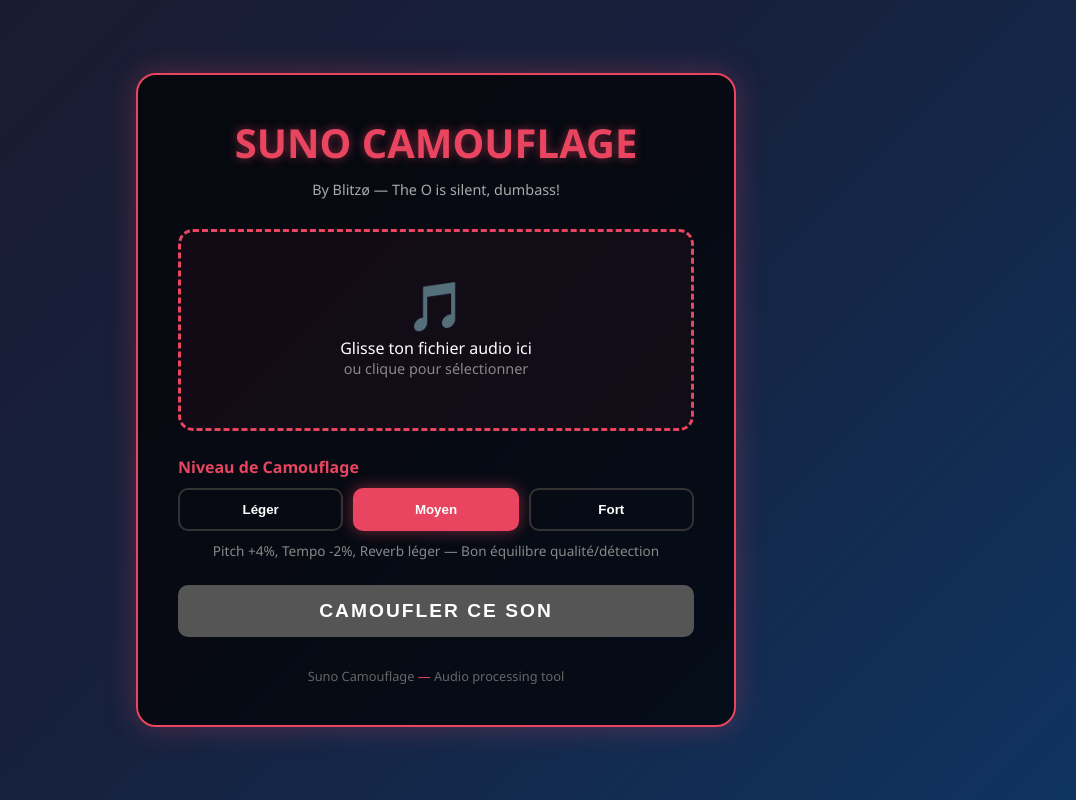
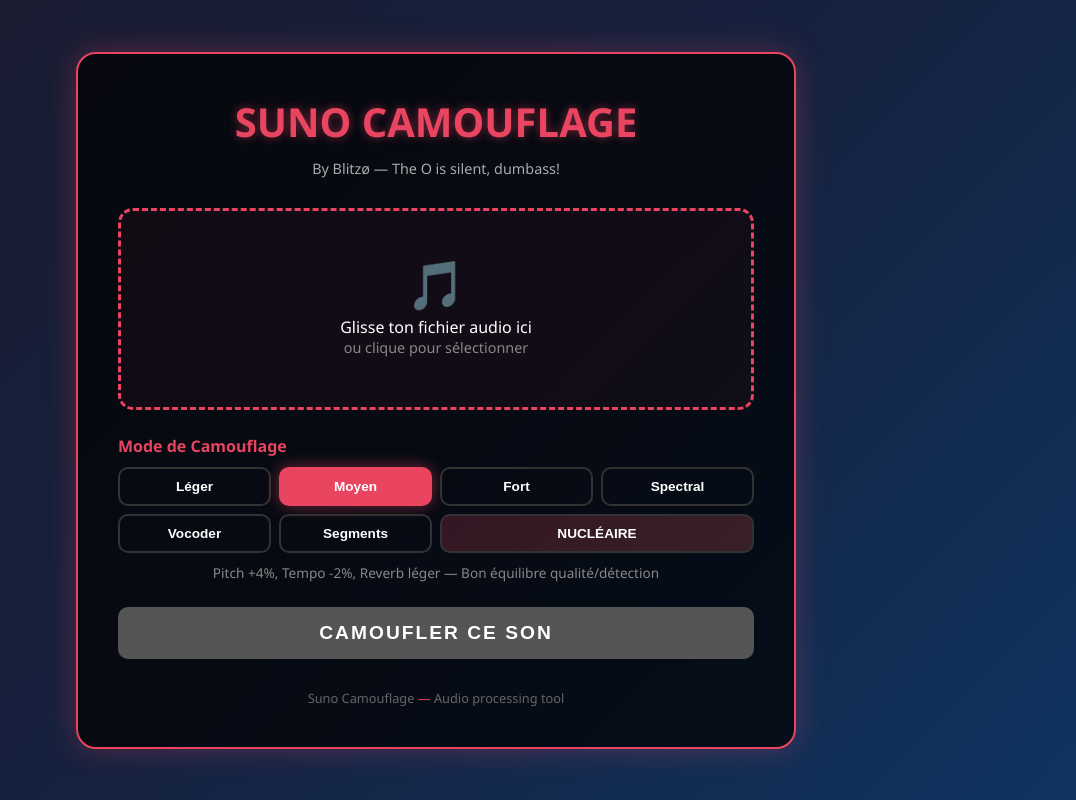
Before and after one commit to damiencity/suno-camouflage, a Flask app: page / in a window 1280 px wide. Shown: the whole page, without its empty margins (204-1280 px from the left). Run offline with Flask 3, Linux system fonts and the light colour scheme.

Commit message:
Add advanced camouflage modes: spectral, vocoder, segments, ultimate
Co-authored-by: Cursor <cursoragent@cursor.com>

```diff
--- a/app.py
+++ b/app.py
@@ -9,34 +9,93 @@ app.config['MAX_CONTENT_LENGTH'] = 50 * 1024 * 1024
 UPLOAD_FOLDER = 'uploads'
 os.makedirs(UPLOAD_FOLDER, exist_ok=True)
 
-def camouflage_audio(input_path, output_path, level="medium"):
+FFMPEG_TIMEOUT = 180
+LONG_TIMEOUT = 300
+
+
+def run_ffmpeg(args, timeout=FFMPEG_TIMEOUT):
+    cmd = ['ffmpeg', '-y'] + args
+    try:
+        result = subprocess.run(cmd, capture_output=True, text=True, timeout=timeout)
+        if result.returncode != 0:
+            print(f"FFmpeg error: {result.stderr}")
+            return False
+        return True
+    except Exception as e:
+        print(f"Error: {e}")
+        return False
+
+
+def has_rubberband():
+    return shutil.which('rubberband') is not None
+
+
+def get_duration(input_path):
+    result = subprocess.run(
+        [
+            'ffprobe', '-v', 'error', '-show_entries', 'format=duration',
+            '-of', 'default=noprint_wrappers=1:nokey=1', input_path
+        ],
+        capture_output=True,
+        text=True,
+        timeout=30
+    )
+    return float(result.stdout.strip())
+
+
+def output_args(output_path):
+    return ['-ar', '44100', '-ac', '2', '-b:a', '192k', output_path]
+
+
+def pitch_shift_fallback(input_path, output_path, tempo, pitch):
+    filter_complex = (
+        f"asetrate=44100*{pitch},aresample=44100,"
+        f"atempo={tempo}"
+    )
+    return run_ffmpeg(['-i', input_path, '-af', filter_complex] + output_args(output_path))
+
+
+def rubberband_process(input_path, output_path, tempo, pitch, crispness=6):
+    if not has_rubberband():
+        return pitch_shift_fallback(input_path, output_path, tempo, pitch)
+
+    cmd = [
+        'rubberband',
+        '-t', str(tempo),
+        '-p', str(pitch),
+        '-c', str(crispness),
+        input_path,
+        output_path
+    ]
+    try:
+        result = subprocess.run(cmd, capture_output=True, text=True, timeout=FFMPEG_TIMEOUT)
+        if result.returncode != 0:
+            print(f"Rubberband error: {result.stderr}")
+            return pitch_shift_fallback(input_path, output_path, tempo, pitch)
+        return True
+    except Exception as e:
+        print(f"Rubberband error: {e}")
+        return pitch_shift_fallback(input_path, output_path, tempo, pitch)
+
+
+def camouflage_basic(input_path, output_path, level="medium"):
     presets = {
         "light": {
-            "pitch": 1.02,
-            "tempo": 1.01,
-            "reverb_delay": 800,
-            "reverb_decay": 0.2,
-            "eq_low": 1,
-            "eq_high": -0.5
+            "pitch": 1.02, "tempo": 1.01,
+            "reverb_delay": 800, "reverb_decay": 0.2,
+            "eq_low": 1, "eq_high": -0.5
         },
         "medium": {
-            "pitch": 1.04,
-            "tempo": 0.98,
-            "reverb_delay": 1200,
-            "reverb_decay": 0.3,
-            "eq_low": 2,
-            "eq_high": -1
+            "pitch": 1.04, "tempo": 0.98,
+            "reverb_delay": 1200, "reverb_decay": 0.3,
+            "eq_low": 2, "eq_high": -1
         },
         "strong": {
-            "pitch": 1.06,
-            "tempo": 0.96,
-            "reverb_delay": 1500,
-            "reverb_decay": 0.4,
-            "eq_low": 3,
-            "eq_high": -2
+            "pitch": 1.06, "tempo": 0.96,
+            "reverb_delay": 1500, "reverb_decay": 0.4,
+            "eq_low": 3, "eq_high": -2
         }
     }
-
     p = presets.get(level, presets["medium"])
 
     filter_complex = (
@@ -47,35 +106,171 @@ def camouflage_audio(input_path, output_path, level="medium"):
         f"equalizer=f=5000:t=h:w=1000:g={p['eq_high']},"
         f"anlmdn=s=1:p=0.002:r=0.002"
     )
+    return run_ffmpeg(['-i', input_path, '-af', filter_complex] + output_args(output_path))
 
-    cmd = [
-        'ffmpeg',
-        '-y',
-        '-i', input_path,
-        '-af', filter_complex,
-        '-ar', '44100',
-        '-ac', '2',
-        '-b:a', '192k',
-        output_path
-    ]
+
+def camouflage_spectral(input_path, output_path):
+    filter_complex = (
+        "afftfilt=real='hypot(re,im)*cos((random(0)*2-1)*2*3.14)'"
+        ":imag='hypot(re,im)*sin((random(0)*2-1)*2*3.14)',"
+        "asetrate=44100*1.05,aresample=44100,"
+        "atempo=0.97,"
+        "aecho=0.5:0.4:800:0.3,"
+        "equalizer=f=80:t=h:w=300:g=4,"
+        "equalizer=f=400:t=h:w=500:g=-3,"
+        "equalizer=f=2000:t=h:w=1000:g=2,"
+        "equalizer=f=8000:t=h:w=3000:g=-4,"
+        "stereotools=mlev=0.8,"
+        "anlmdn=s=2:p=0.005:r=0.005,"
+        "volume=1.2"
+    )
+    return run_ffmpeg(['-i', input_path, '-af', filter_complex] + output_args(output_path))
+
+
+def camouflage_vocoder(input_path, output_path, work_dir, file_id):
+    step1 = os.path.join(work_dir, f"{file_id}_voc_step1.mp3")
+    if not rubberband_process(input_path, step1, tempo=0.95, pitch=1.08):
+        return False
+
+    filter_complex = (
+        "aecho=0.6:0.5:600:0.4,"
+        "equalizer=f=100:t=h:w=400:g=5,"
+        "equalizer=f=3000:t=h:w=2000:g=-5,"
+        "stereotools=mlev=0.7:mpan=0.3,"
+        "volume=1.1"
+    )
+    ok = run_ffmpeg(['-i', step1, '-af', filter_complex] + output_args(output_path))
+    if os.path.exists(step1):
+        os.remove(step1)
+    return ok
+
+
+def camouflage_segments(input_path, output_path, work_dir, file_id, num_segments=8):
+    duration = get_duration(input_path)
+    num_segments = min(num_segments, max(2, int(duration / 3)))
+    segment_duration = duration / num_segments
+    segments = []
+    transitions = []
+    fade_d = min(0.5, segment_duration / 3)
+    fade_out_start = max(segment_duration - fade_d, 0)
 
     try:
-        result = subprocess.run(cmd, capture_output=True, text=True, timeout=180)
-        if result.returncode != 0:
-            print(f"FFmpeg error: {result.stderr}")
+        for i in range(num_segments):
+            start = i * segment_duration
+            seg_file = os.path.join(work_dir, f"{file_id}_seg_{i}.mp3")
+            if not run_ffmpeg([
+                '-i', input_path,
+                '-ss', str(start), '-t', str(segment_duration),
+                '-af', 'volume=1.1',
+                seg_file
+            ]):
+                return False
+            segments.append(seg_file)
+
+        concat_list = os.path.join(work_dir, f"{file_id}_concat.txt")
+
+        with open(concat_list, 'w', encoding='utf-8') as f:
+            for i, seg in enumerate(segments):
+                transition = os.path.join(work_dir, f"{file_id}_trans_{i}.mp3")
+                if not run_ffmpeg([
+                    '-i', seg,
+                    '-af', f'afade=t=in:ss=0:d={fade_d},afade=t=out:st={fade_out_start}:d={fade_d}',
+                    transition
+                ]):
+                    return False
+                transitions.append(transition)
+                abs_path = os.path.abspath(transition).replace('\\', '/')
+                f.write(f"file '{abs_path}'\n")
+
+        return run_ffmpeg([
+            '-f', 'concat', '-safe', '0', '-i', concat_list,
+            '-af', 'asetrate=44100*1.03,aresample=44100,atempo=0.98'
+        ] + output_args(output_path), timeout=LONG_TIMEOUT)
+    finally:
+        for path in segments + transitions:
+            if os.path.exists(path):
+                os.remove(path)
+        concat_path = os.path.join(work_dir, f"{file_id}_concat.txt")
+        if os.path.exists(concat_path):
+            os.remove(concat_path)
+
+
+def camouflage_ultimate(input_path, output_path, work_dir, file_id):
+    step1 = os.path.join(work_dir, f"{file_id}_ult_step1.mp3")
+    step2 = os.path.join(work_dir, f"{file_id}_ult_step2.mp3")
+    step3 = os.path.join(work_dir, f"{file_id}_ult_step3.mp3")
+    temp_files = [step1, step2, step3]
+
+    try:
+        if not rubberband_process(input_path, step1, tempo=0.94, pitch=1.06):
             return False
-        return True
-    except Exception as e:
-        print(f"Error: {e}")
-        return False
+
+        filter_step2 = (
+            "afftfilt=real='hypot(re,im)*cos((random(0)*2-1)*2*3.14)'"
+            ":imag='hypot(re,im)*sin((random(0)*2-1)*2*3.14)',"
+            "aecho=0.7:0.6:500:0.5,"
+            "equalizer=f=60:t=h:w=200:g=6,"
+            "equalizer=f=250:t=h:w=300:g=-4,"
+            "equalizer=f=1000:t=h:w=800:g=3,"
+            "equalizer=f=4000:t=h:w=2000:g=-6,"
+            "equalizer=f=12000:t=h:w=4000:g=4,"
+            "stereotools=mlev=0.6:mpan=0.4,"
+            "anlmdn=s=3:p=0.008:r=0.008,"
+            "volume=1.3"
+        )
+        if not run_ffmpeg(['-i', step1, '-af', filter_step2] + output_args(step2), timeout=LONG_TIMEOUT):
+            return False
+
+        noise_duration = get_duration(step2)
+        if not run_ffmpeg([
+            '-i', step2,
+            '-f', 'lavfi', '-i', f'anoisesrc=d={noise_duration}:c=brown:a=0.003',
+            '-filter_complex', '[0:a][1:a]amix=inputs=2:duration=first:weights=0.15 1',
+        ] + output_args(step3), timeout=LONG_TIMEOUT):
+            return False
+
+        filter_step4 = (
+            "acompressor=threshold=-20dB:ratio=4:attack=5:release=100,"
+            "alimiter=level=1,"
+            "volume=0.9"
+        )
+        return run_ffmpeg(['-i', step3, '-af', filter_step4] + output_args(output_path), timeout=LONG_TIMEOUT)
+    finally:
+        for path in temp_files:
+            if os.path.exists(path):
+                os.remove(path)
+
+
+def process_audio(input_path, output_path, level, file_id):
+    work_dir = UPLOAD_FOLDER
+
+    if level in ('light', 'medium', 'strong'):
+        return camouflage_basic(input_path, output_path, level)
+    if level == 'spectral':
+        return camouflage_spectral(input_path, output_path)
+    if level == 'vocoder':
+        return camouflage_vocoder(input_path, output_path, work_dir, file_id)
+    if level == 'segments':
+        return camouflage_segments(input_path, output_path, work_dir, file_id)
+    if level == 'ultimate':
+        return camouflage_ultimate(input_path, output_path, work_dir, file_id)
+
+    return camouflage_basic(input_path, output_path, 'medium')
+
 
 @app.route('/health')
 def health():
-    return jsonify({'status': 'ok'})
+    return jsonify({
+        'status': 'ok',
+        'rubberband': has_rubberband(),
+        'modes': ['light', 'medium', 'strong', 'spectral', 'vocoder', 'segments', 'ultimate']
+    })
+
 
 @app.route('/')
 def index():
     return render_template('index.html')
+
 
 @app.route('/upload', methods=['POST'])
 def upload():
@@ -94,18 +289,23 @@ def upload():
 
     file.save(input_path)
 
-    success = camouflage_audio(input_path, output_path, level)
+    success = process_audio(input_path, output_path, level, file_id)
 
-    os.remove(input_path)
+    if os.path.exists(input_path):
+        os.remove(input_path)
 
     if not success:
+        if os.path.exists(output_path):
+            os.remove(output_path)
         return jsonify({'error': 'Processing failed'}), 500
 
     return jsonify({
         'success': True,
         'file_id': file_id,
-        'download_url': f'/download/{file_id}'
+        'download_url': f'/download/{file_id}',
+        'mode': level
     })
+
 
 @app.route('/download/<file_id>')
 def download(file_id):
@@ -121,6 +321,7 @@ def download(file_id):
         mimetype='audio/mpeg'
     )
 
+
 @app.route('/preview/<file_id>')
 def preview(file_id):
     output_path = os.path.join(UPLOAD_FOLDER, f"{file_id}_camouflé.mp3")
@@ -130,5 +331,6 @@ def preview(file_id):
 
     return send_file(output_path, mimetype='audio/mpeg')
 
+
 if __name__ == '__main__':
     app.run(host='0.0.0.0', port=5000, debug=True)
--- a/templates/index.html
+++ b/templates/index.html
@@ -26,7 +26,7 @@
             background: rgba(0, 0, 0, 0.7);
             border-radius: 20px;
             padding: 40px;
-            max-width: 600px;
+            max-width: 720px;
             width: 100%;
             border: 2px solid #e94560;
             box-shadow: 0 0 30px rgba(233, 69, 96, 0.3);
@@ -90,13 +90,31 @@
         }
 
         .level-buttons {
-            display: flex;
-            gap: 10px;
+            display: grid;
+            grid-template-columns: repeat(4, 1fr);
+            gap: 8px;
+        }
+
+        .level-btn.ultimate {
+            grid-column: span 2;
+            background: linear-gradient(135deg, rgba(233,69,96,0.2), rgba(255,107,107,0.2));
+        }
+
+        .level-btn.ultimate.active {
+            background: linear-gradient(135deg, #e94560, #ff6b6b);
+        }
+
+        @media (max-width: 520px) {
+            .level-buttons {
+                grid-template-columns: repeat(2, 1fr);
+            }
+            .level-btn.ultimate {
+                grid-column: span 2;
+            }
         }
 
         .level-btn {
-            flex: 1;
-            padding: 12px;
+            padding: 10px 8px;
             border: 2px solid #333;
             background: transparent;
             color: #fff;
@@ -104,6 +122,7 @@
             cursor: pointer;
             transition: all 0.3s;
             font-weight: bold;
+            font-size: 0.85em;
         }
 
         .level-btn:hover {
@@ -243,11 +262,15 @@
         </div>
 
         <div class="level-selector">
-            <label>Niveau de Camouflage</label>
+            <label>Mode de Camouflage</label>
             <div class="level-buttons">
                 <button class="level-btn" data-level="light">L&#233;ger</button>
                 <button class="level-btn active" data-level="medium">Moyen</button>
                 <button class="level-btn" data-level="strong">Fort</button>
+                <button class="level-btn" data-level="spectral">Spectral</button>
+                <button class="level-btn" data-level="vocoder">Vocoder</button>
+                <button class="level-btn" data-level="segments">Segments</button>
+                <button class="level-btn ultimate" data-level="ultimate">NUCL&#201;AIRE</button>
             </div>
             <p class="level-desc" id="level-desc">
                 Pitch +4%, Tempo -2%, Reverb l&#233;ger &#8212; Bon &#233;quilibre qualit&#233;/d&#233;tection
@@ -294,10 +317,16 @@
         let selectedLevel = 'medium';
 
         const descriptions = {
-            light: 'Pitch +2%, Tempo +1% \u2014 Qualit\u00e9 quasi intacte, risque de d\u00e9tection moyen',
-            medium: 'Pitch +4%, Tempo -2%, Reverb l\u00e9ger \u2014 Bon \u00e9quilibre qualit\u00e9/d\u00e9tection',
-            strong: 'Pitch +6%, Tempo -4%, Reverb fort \u2014 Qualit\u00e9 alt\u00e9r\u00e9e, d\u00e9tection minimale'
+            light: 'Pitch +2%, Tempo +1% \u2014 Qualit\u00e9 quasi intacte',
+            medium: 'Pitch +4%, Tempo -2%, Reverb l\u00e9ger \u2014 Bon \u00e9quilibre',
+            strong: 'Pitch +6%, Tempo -4%, Reverb fort \u2014 D\u00e9tection minimale',
+            spectral: 'Morphing spectral FFT + EQ agressif \u2014 Alt\u00e8re la signature fr\u00e9quentielle',
+            vocoder: 'Phase vocoder (Rubberband) + stereo pan \u2014 Timbre d\u00e9cal\u00e9',
+            segments: 'D\u00e9coupe en 8 segments + fades + pitch \u2014 Structure modifi\u00e9e',
+            ultimate: 'Rubberband + spectral + bruit + compression \u2014 Mode nucl\u00e9aire'
         };
+
+        const longModes = new Set(['segments', 'ultimate']);
 
         uploadZone.addEventListener('click', () => fileInput.click());
 
@@ -354,8 +383,9 @@
             formData.append('level', selectedLevel);
 
             try {
+                const timeoutMs = longModes.has(selectedLevel) ? 360000 : 180000;
                 const controller = new AbortController();
-                const timeoutId = setTimeout(() => controller.abort(), 180000);
+                const timeoutId = setTimeout(() => controller.abort(), timeoutMs);
 
                 const response = await fetch('/upload', {
                     method: 'POST',
```
Also changed, not shown: 1 other file.
